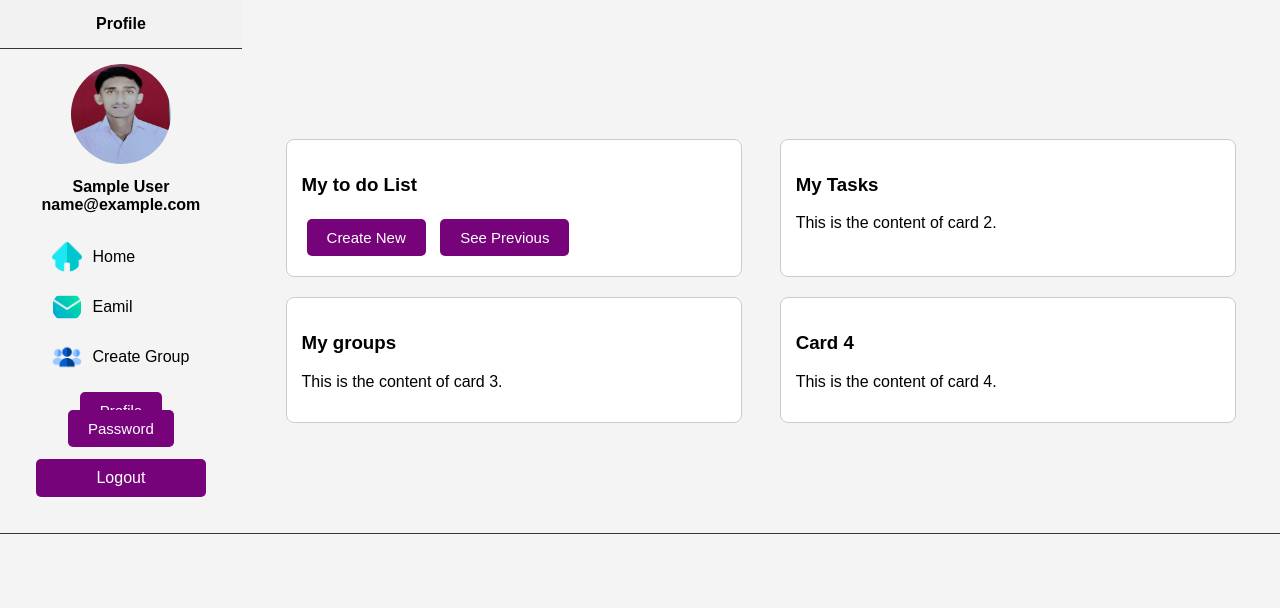
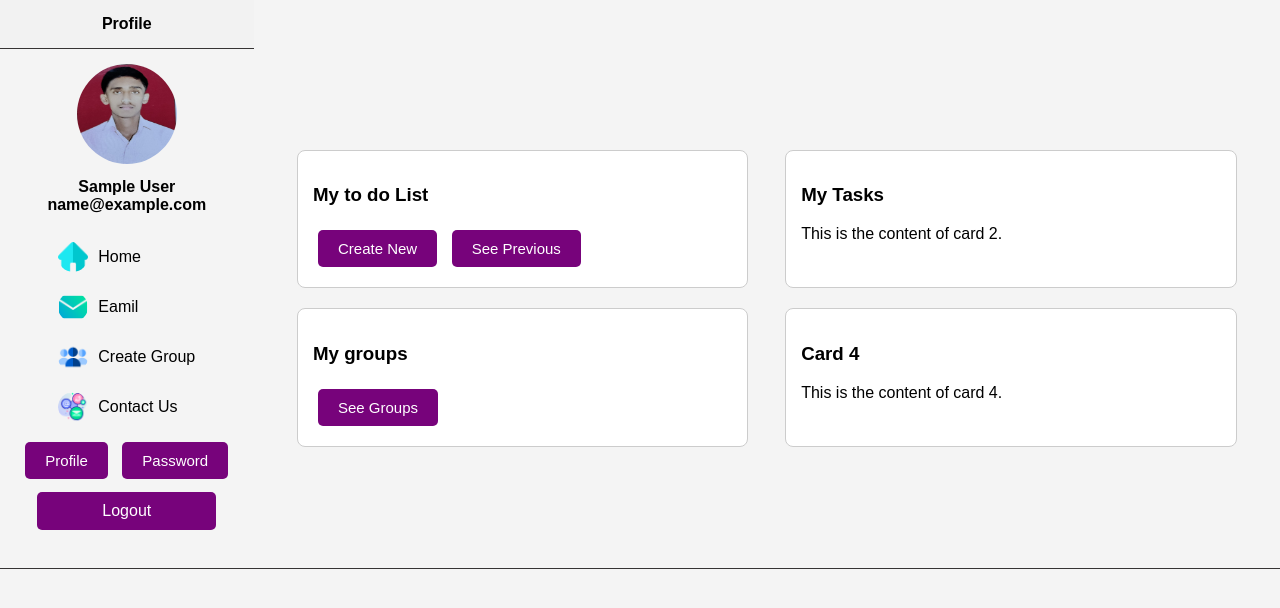
Before and after one commit to SpandyCodes/Software-Engg-Project, a Flask app: page /profile in a window 1280 px wide. Shown: the part 80-688 px from the top of the page. Run offline with Flask 3, Linux system fonts and the light colour scheme; the visitor is signed in with stand-in values (Sample User, id 1); some libraries are stand-ins or nearby versions.

Commit message:
added username

```diff
--- a/app/templates/profile.html
+++ b/app/templates/profile.html
@@ -17,8 +17,9 @@
         </div>
 
 
+        <span style="margin-top: 30px; margin-left: 10px;">{{username}}</span>
 
-            <span style="margin-top: 30px; margin-left: 10px;">{{username}}</span>
+
 
         <div class="dropdown">
             <img src="{{ url_for('static', filename='images/menu-bar.png') }}" alt="option">
@@ -82,6 +83,12 @@
                             <img src="{{ url_for('static', filename='images/group.png') }}" alt="email">
                             <a href="/create_group">Create Group</a>
                         </div>
+
+                        <div class="create-group">
+                            <img src="{{ url_for('static', filename='images/contact-me.png') }}" alt="email">
+                            <a href="/contact">Contact Us</a>
+                        </div>
+
                     </div>
 
                 </div>
@@ -105,8 +112,8 @@
 
                     <div class="card">
                         <h3>My to do List </h3>
-                        <button class="button"> Create New</button>
-                        <button class="button"> See Previous</button>
+                        <button class="button"><a href="/todo" style="color: white; text-decoration: none;">Create New</a></button>
+                        <button class="button"><a href="/previous_lists" style="color: white; text-decoration: none;">See Previous</a></button>
                     </div>
 
 
@@ -118,7 +125,7 @@
 
                     <div class="card">
                         <h3>My groups</h3>
-                        <p>This is the content of card 3.</p>
+                        <button class="button"> See Groups</button>
                     </div>
 
 
```
